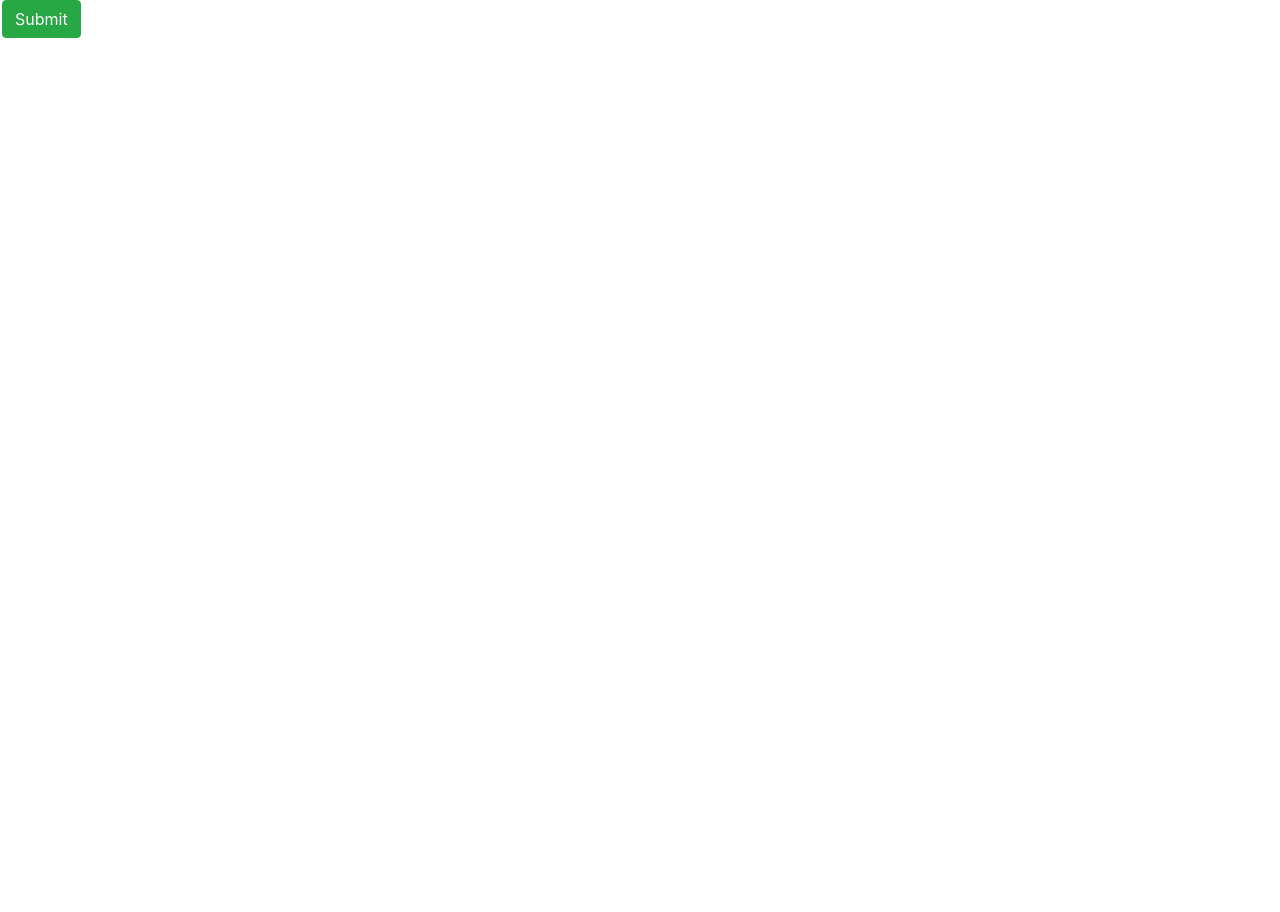
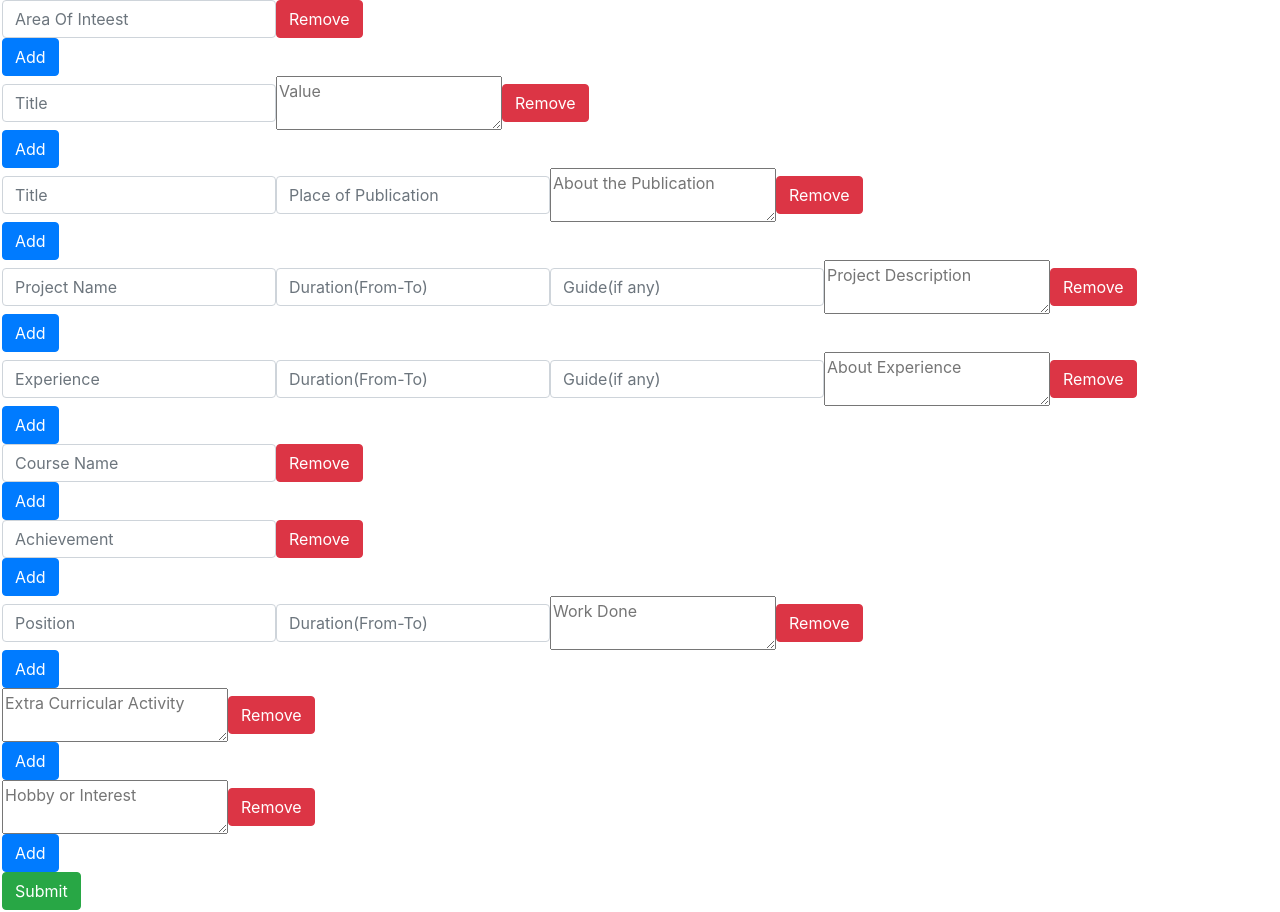
Before and after one commit to shubhamrsangle/Web_App_for_resume_generation, a React (Create React App) app in the folder client/: page / in a window 1280 px wide. Shown: the part 260-1172 px from the top of the page. Before the commit the page ends 800 px from the top, so only its background shows below. Built offline with nearby package versions, Linux system fonts and the light colour scheme.

Commit message:
Add files via upload

```diff
--- a/client/src/components/DynamicForm/form.js
+++ b/client/src/components/DynamicForm/form.js
@@ -1,18 +1,99 @@
 import React,{ Component } from 'react';
 import Basic from '../Basic/basic.js';
 import EducationDetails from '../EducationDetails/educationdetails';
+import AreasOfInterest from '../AreasOfInterest/areasofinterest';
+import TechnicalProficiency from '../TechnicalProficiency/technicalproficiency';
+import Publications from '../Publications/publications';
+import AcademicProjects from '../AcademicProjects/academicprojects';
+import Experience from '../Experience/experience';
+import Courses from '../Courses/courses';
+import Achievements from '../Achievements/achievements';
+import PositionsOfResponsibility from '../PositionsOfResponsibility/positionsofresponsibility';
+import ExtraCurricularActivities from '../ExtraCurricularActivities/extracurricularactivities';
+import HobbiesAndInterests from '../HobbiesAndInterests/hobbiesandinterests';
+
 
 export default class form extends Component {
 
 	state = {
 		basic : null,
-		educationdetails : null
+		educationdetails : null,
+		areasofinterest : null,
+		technicalproficiency : null,
+		publications :null,
+		academicprojects : null,
+		experience : null,
+		courses : null,
+		achievements : null,
+		positionsofresponsibility: null,
+		extracurricularactivities : null,
+		hobbiesandinterests : null
 	}
 
 	submitHandler = (e) => {
 		e.preventDefault();
 		console.log(this.state);
 		alert('Check console to see the submitted data using ctrl + shift + i ....');
+	}
+
+	hobbiesandinterestsData = (data) => {
+		this.setState( (state) => {
+			state.hobbiesandinterests = data;
+		});
+	}
+
+	extracurricularactivitiesData = (data) => {
+		this.setState( (state) => {
+			state.extracurricularactivities = data;
+		});
+	}
+
+	positionsofresponsibilityData = (data) => {
+		this.setState( (state) => {
+			state.positionsofresponsibility = data;
+		});
+	}
+
+	achievementsData = (data) => {
+		this.setState( (state) => {
+			state.achievements = data;
+		});
+	}
+
+	coursesData = (data) => {
+		this.setState( (state) => {
+			state.courses = data;
+		});
+	}
+
+	experienceData = (data) => {
+		this.setState( (state) => {
+			state.experience = data;
+		});
+	}
+
+	academicprojectsData = (data) => {
+		this.setState( (state) => {
+			state.academicprojects = data;
+		});
+	}
+
+	publicationsData = (data) => {
+		this.setState( (state) => {
+			state.publications = data;
+		});
+	}
+
+	technicalproficiencyData = (data) => {
+		this.setState( (state) => {
+			state.technicalproficiency = data;
+		});
+	}
+
+	areasofinterestData = (data) => {
+		this.setState( (state) => {
+			state.areasofinterest = data;
+		});
 	}
 
 	educationdetailsData = (data) => {
@@ -33,6 +114,16 @@ export default class form extends Component {
 				<form onSubmit={ (e) => {this.submitHandler(e)}}>
 					<Basic basicData={this.basicData}/>
 					<EducationDetails educationdetailsData={this.educationdetailsData}/>
+					<AreasOfInterest areasofinterestData={this.areasofinterestData}/>
+					<TechnicalProficiency technicalproficiencyData={this.technicalproficiencyData}/>
+					<Publications publicationsData={this.publicationsData}/>
+					<AcademicProjects academicprojectsData={this.academicprojectsData}/>
+					<Experience experienceData={this.experienceData}/>
+					<Courses coursesData={this.coursesData}/>
+					<Achievements achievementsData={this.achievementsData}/>
+					<PositionsOfResponsibility positionsofresponsibilityData={this.positionsofresponsibilityData}/>
+					<ExtraCurricularActivities extracurricularactivitiesData={this.extracurricularactivitiesData}/>
+					<HobbiesAndInterests hobbiesandinterestsData={this.hobbiesandinterestsData}/>
 					<div>
 							<button className="btn btn-default btn-success" type="submit">Submit</button>
 					</div>
```
Also changed, not shown: client/src/components/DynamicForm/form.css (line endings or trailing spaces).
